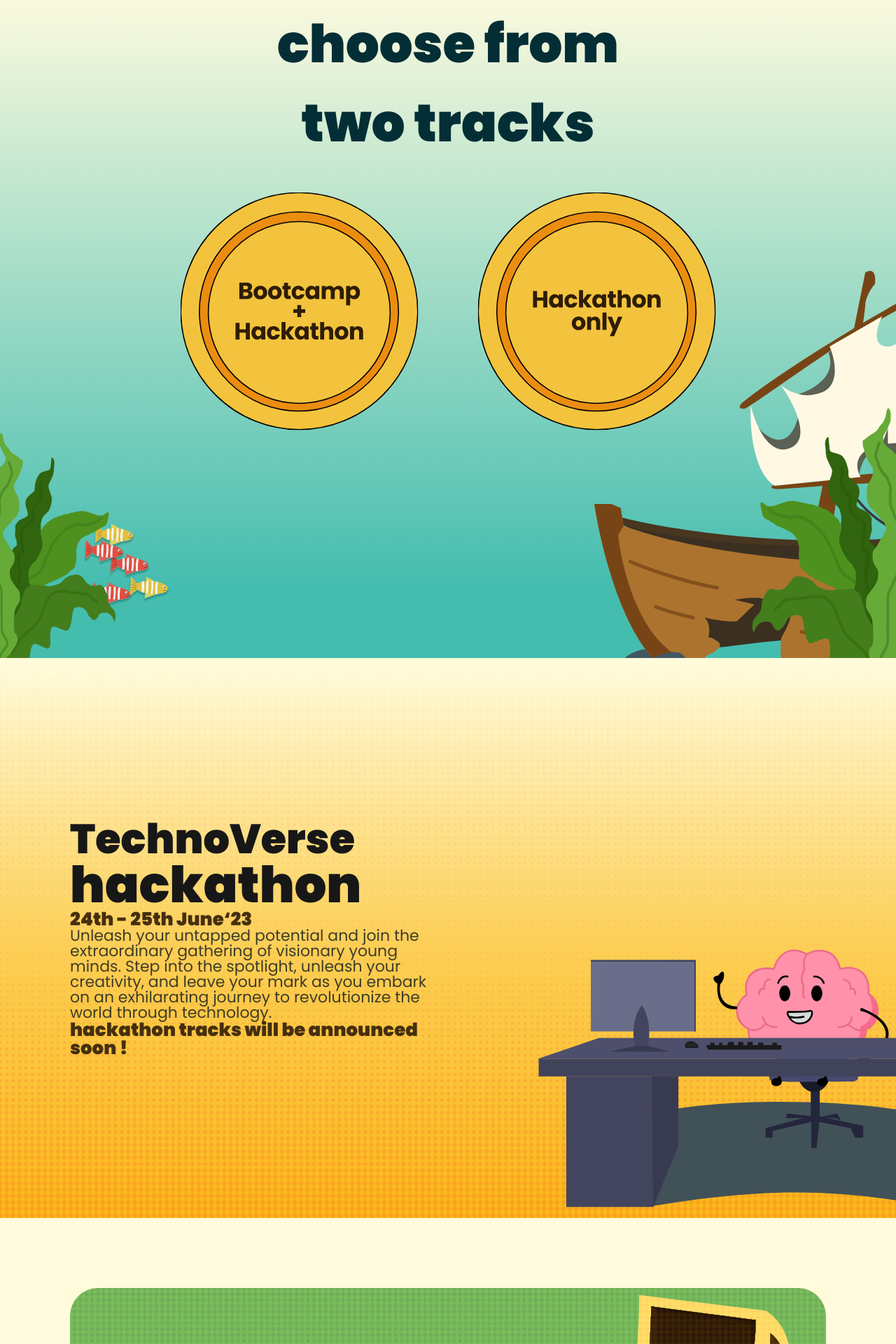
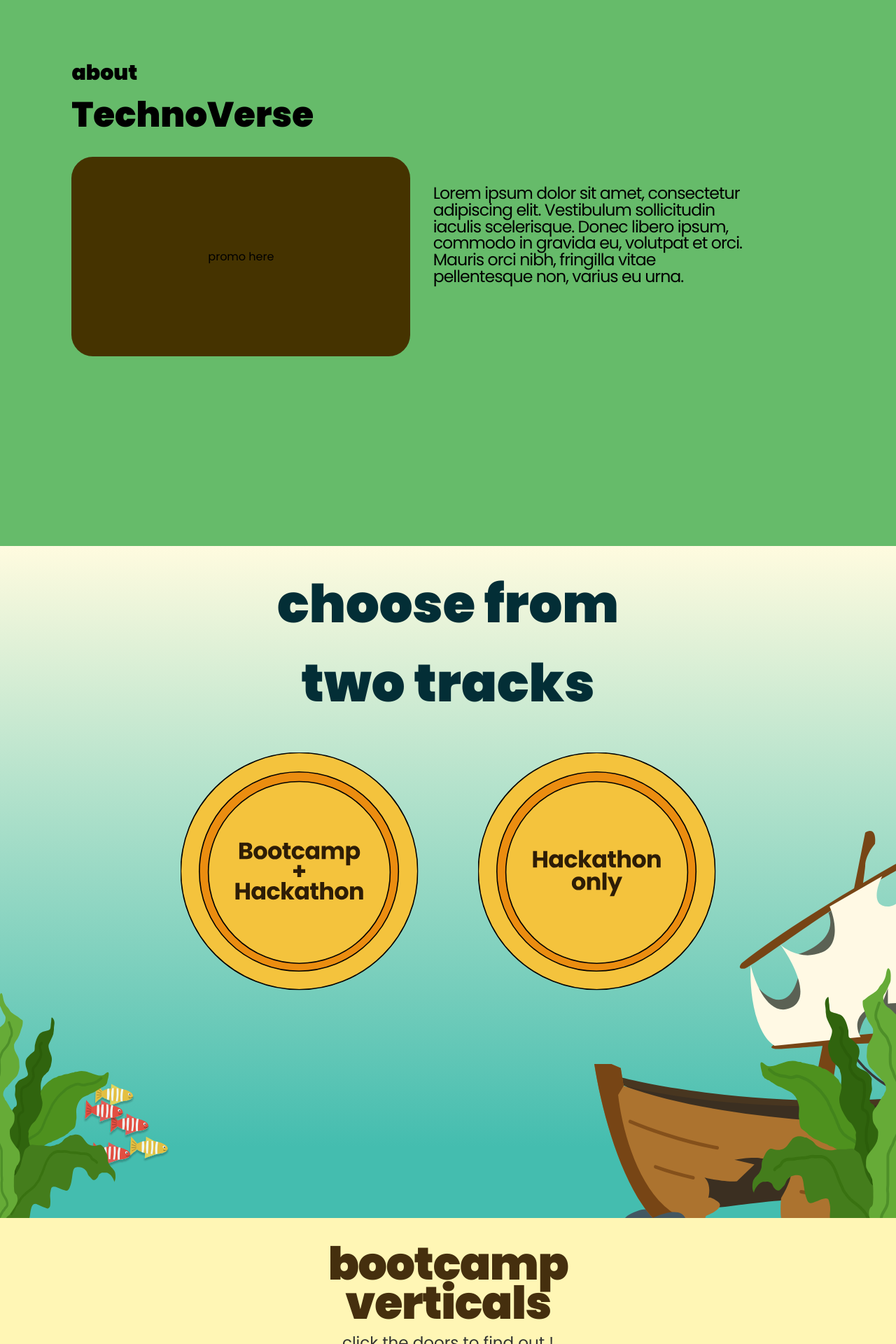
Before and after one commit to dscmbcet/tech-multiverse-website, a Next.js app: page / in a window 1280 px wide. Shown: the part 820-2740 px from the top of the page at 70% size. Built offline with nearby package versions, Linux system fonts and the light colour scheme.

Commit message:
update layoput

```diff
--- a/app/layout.tsx
+++ b/app/layout.tsx
@@ -1,7 +1,5 @@
 import Footer from './_components/Footer'
 import NavBar from './_components/NavBar'
-import About from './_components/About';
-import Verticals from './_components/Verticals';
 import './globals.css'
 import { Poppins } from 'next/font/google'
 
@@ -25,8 +23,6 @@ export default function RootLayout({
       <body className={poppins.className}>
         <NavBar/>
         {children}
-        <About/>
-        <Verticals/>
         <Footer />
         </body>
     </html>
--- a/app/page.tsx
+++ b/app/page.tsx
@@ -1,5 +1,7 @@
 "use client"
+import About from './_components/About';
 import SponsorCard from './_components/SponsorCard';
+import Verticals from './_components/Verticals';
 import styles from './page.module.css'
 import { useEffect } from 'react';
 
@@ -47,6 +49,7 @@ export default function Home() {
     <img className={styles.plant1} src="/landing_plant1.svg" alt={''}/>
     <img className={styles.plant2} src="/landing_plant2.svg" alt={''}/>
   </section>
+  <About/>
   <section className={styles.tracks}>
       <h1>choose from</h1>
       <h1>two tracks</h1>
@@ -56,7 +59,7 @@ export default function Home() {
       </div>
       <img className={styles.ship} src="/deco.svg" alt="" />
   </section>
-
+  <Verticals/>
   <section className={styles.about}>
     <div className={styles.overlay} />
     <div className={styles.about_content}>
```
